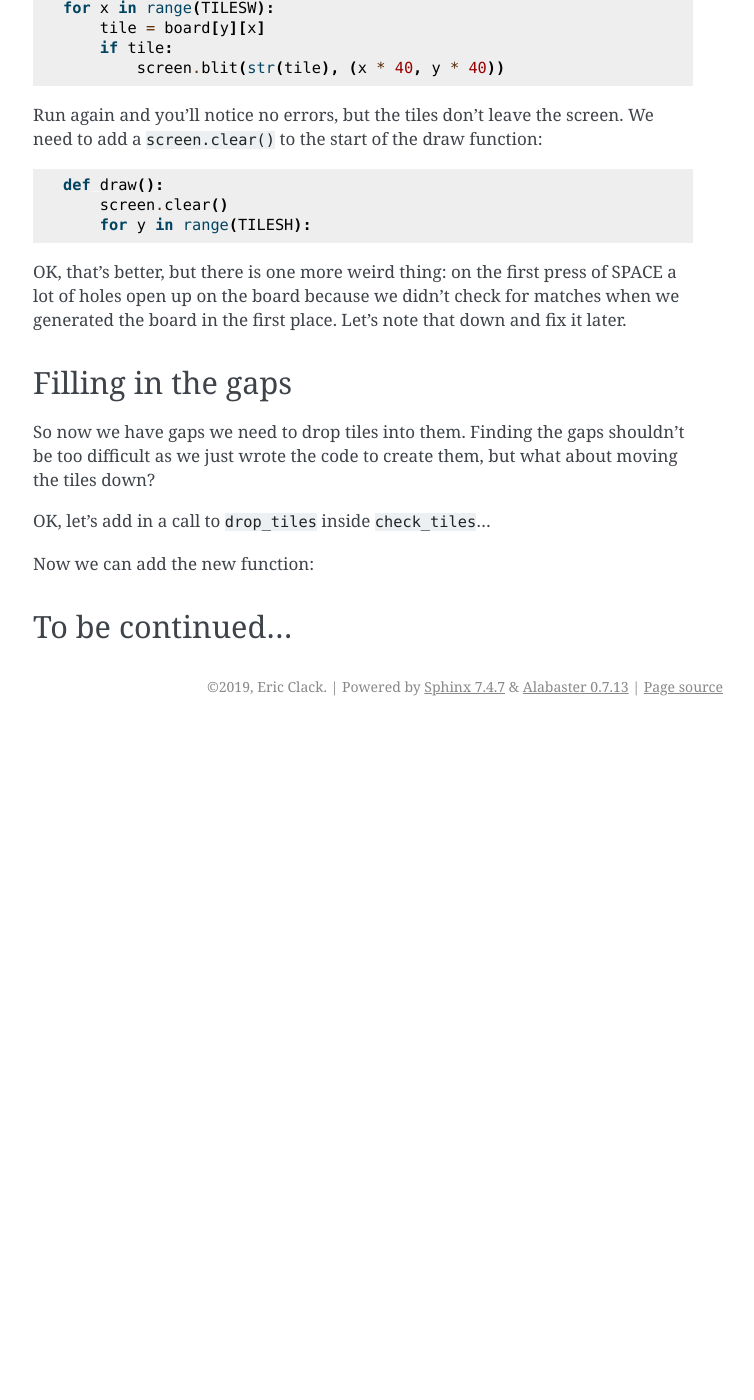
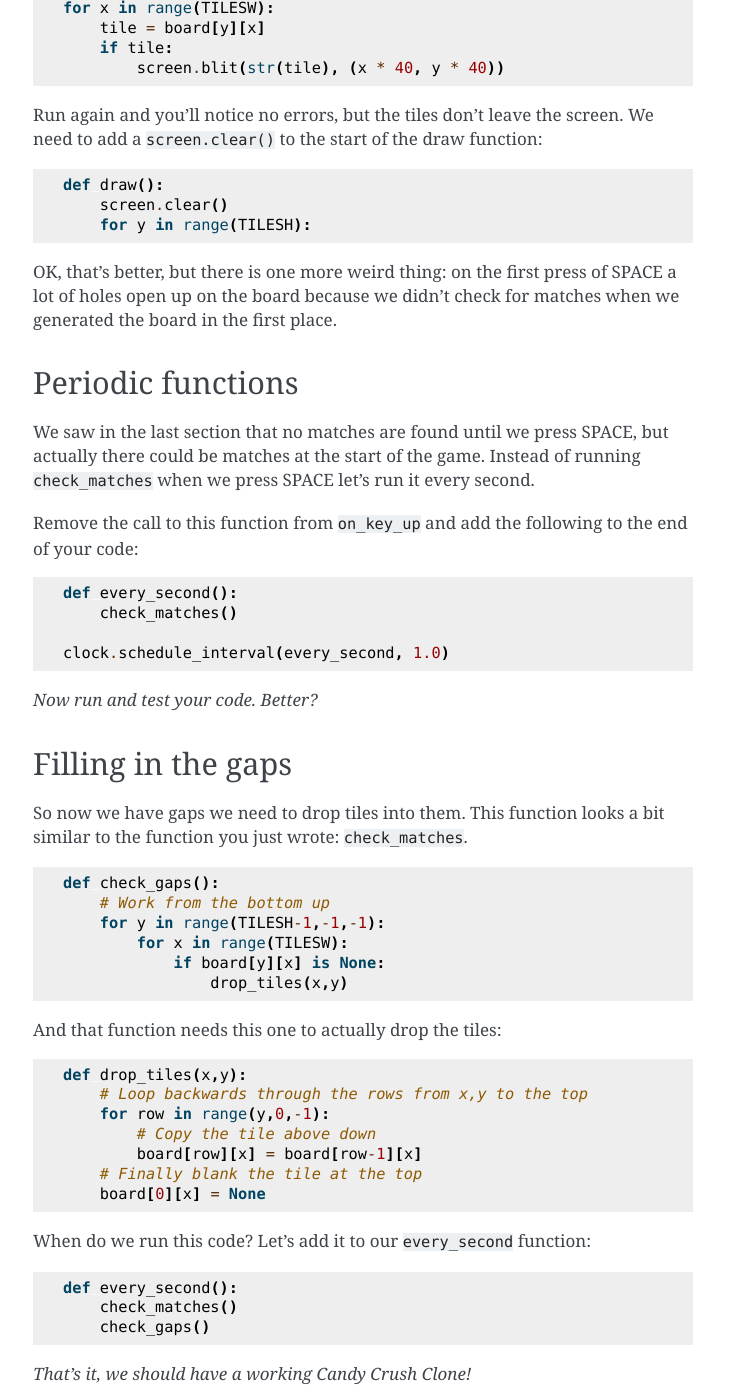
Before and after one commit to ericclack/pygamezero_candy, a Sphinx documentation site: the page built from doc/part3.rst, in a window 1280 px wide and 1400 px high, scrolled down 3860 px. Shown: the whole window, without its empty margins (387-1141 px from the left). Built offline with Sphinx 7.4.7, drawn with Linux system fonts in a browser that asks for light colours; before the commit the page ends 4586 px from its top, so only the background shows below that; some of the changed text lies outside the part shown.

Commit message:
Final bit of part 3

```diff
--- a/doc/part3.rst
+++ b/doc/part3.rst
@@ -142,14 +142,14 @@ Let's check all the tiles on the board for matches, this will be simpler and if
 
 .. code:: python
 
-   def check_tiles():
+   def check_matches():
        for y in range(TILESH):
            for x in range(TILESW-1):
                if board[y][x] == board[y][x+1]:
                    board[y][x] = None
                    board[y][x+1] = None
 
-That code should look familiar, it's the same pattern as drawing the board. This time we are looping through every tile and checking to see if each is the same as it's neighbour. Did you see that we use a double equals sign to check that two things are the same :code:`==`, this is different to assignment with one equals sign.
+That loop code should look familiar, it's the same pattern as drawing the board. This time we are looping through every tile and checking to see if each is the same as its neighbour. Did you see that we use a double equals sign to check that two things are the same :code:`==`, this is different to assignment with one equals sign.
 
 If we spot a duplicate we remove the two tiles and replace them with a blank, a :code:`None` in python.
 
@@ -183,30 +183,62 @@ Run again and you'll notice no errors, but the tiles don't leave the screen. We
        screen.clear()
        for y in range(TILESH):
 
-OK, that's better, but there is one more weird thing: on the first press of SPACE a lot of holes open up on the board because we didn't check for matches when we generated the board in the first place. Let's note that down and fix it later.
+OK, that's better, but there is one more weird thing: on the first press of SPACE a lot of holes open up on the board because we didn't check for matches when we generated the board in the first place.
+
+Periodic functions
+------------------
+
+We saw in the last section that no matches are found until we press SPACE, but actually there could be matches at the start of the game. Instead of running :code:`check_matches` when we press SPACE let's run it every second.
+
+Remove the call to this function from :code:`on_key_up` and add the following to the end of your code:
+
+.. code:: python
+
+   def every_second():
+       check_matches()
+
+   clock.schedule_interval(every_second, 1.0)
+
+*Now run and test your code. Better?*
 
 
 Filling in the gaps
 -------------------
 
-So now we have gaps we need to drop tiles into them. Finding the gaps shouldn't be too difficult as we just wrote the code to create them, but what about moving the tiles down?
-
-OK, let's add in a call to :code:`drop_tiles` inside :code:`check_tiles`...
+So now we have gaps we need to drop tiles into them. This function looks a bit similar to the function you just wrote: :code:`check_matches`.
 
 .. code:: python
-   def check_tiles():
-       for y in range(TILESH):
-           for x in range(TILESW-1):
-               if board[y][x] == board[y][x+1]:
-                   board[y][x] = None
-                   board[y][x+1] = None
-                   # Add these two lines
+
+   def check_gaps():
+       # Work from the bottom up
+       for y in range(TILESH-1,-1,-1):
+           for x in range(TILESW):
+               if board[y][x] is None:
                    drop_tiles(x,y)
-                   drop_tiles(x+1,y)
 
-Now we can add the new function:
+And that function needs this one to actually drop the tiles:
 
+.. code:: python
 
+   def drop_tiles(x,y):
+       # Loop backwards through the rows from x,y to the top
+       for row in range(y,0,-1):
+           # Copy the tile above down
+           board[row][x] = board[row-1][x]
+       # Finally blank the tile at the top
+       board[0][x] = None
 
-To be continued...
-------------------
+When do we run this code? Let's add it to our :code:`every_second` function:
+
+.. code:: python
+
+   def every_second():
+       check_matches()
+       check_gaps()
+
+*That's it, we should have a working Candy Crush Clone!*
+
+What's next?
+------------
+
+Have a think about what you'd like to do next in the game. Talk to a mentor about your suggestions and we can add them to Part 4.
```
Also changed, not shown: candy3.py (+4 -4 lines).
